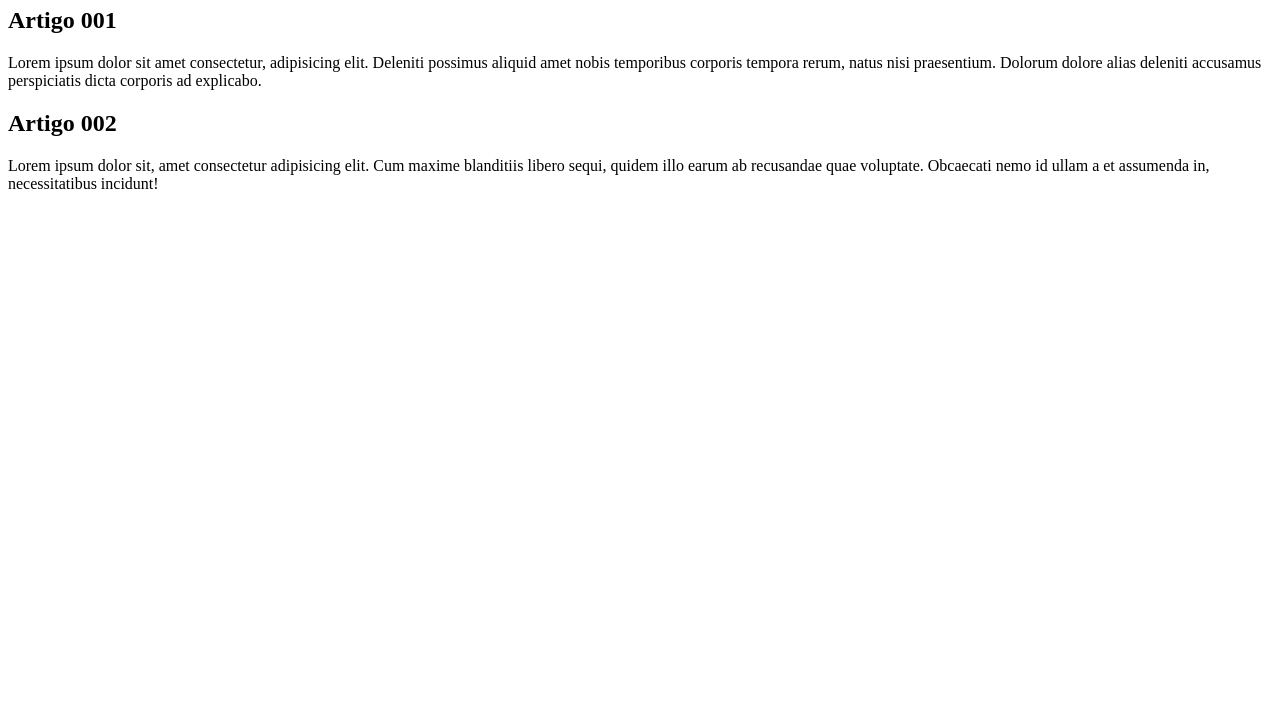
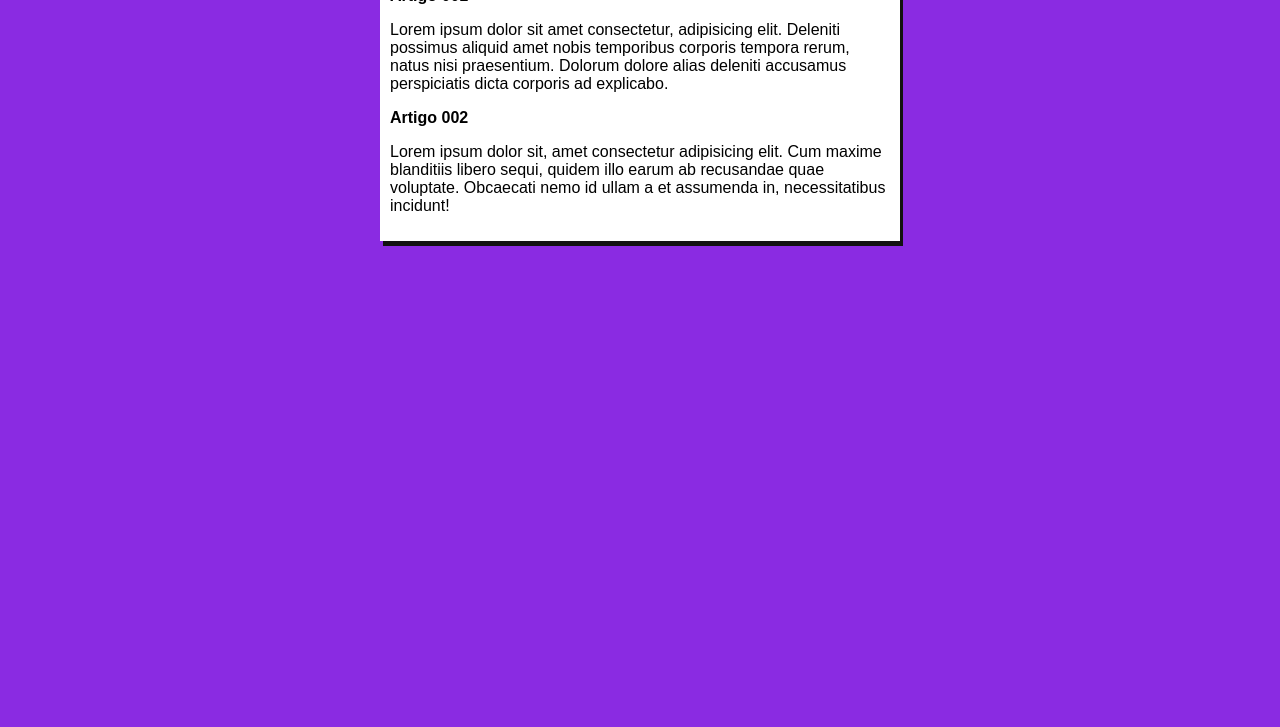
Before and after one commit to aderitoapelao/projecto-site, a plain HTML site: page index.html in a window 1280 px wide. Shown: the part 73-800 px from the top of the page. Drawn offline with Linux system fonts and the light colour scheme.

Commit message:
adicionei o design

```diff
--- /dev/null
+++ b/estilos/style.css
@@ -0,0 +1,17 @@
+*{
+    font-family: Arial, Helvetica, sans-serif ;
+    font-size: 16px;
+}
+
+body {
+    background-color: blueviolet;
+
+}
+
+main{
+    background-color: white;
+    width: 500px;
+    margin: auto;
+    padding: 10px;
+    box-shadow: 3px 5px rgb(18, 18, 18) ;
+}
--- a/index.html
+++ b/index.html
@@ -4,6 +4,7 @@
     <meta charset="UTF-8">
     <meta name="viewport" content="width=device-width, initial-scale=1.0">
     <title>MEU WEBSITE</title>
+    <link rel="stylesheet" href="estilos/style.css">
 </head>
 <body>
     <main>
```
